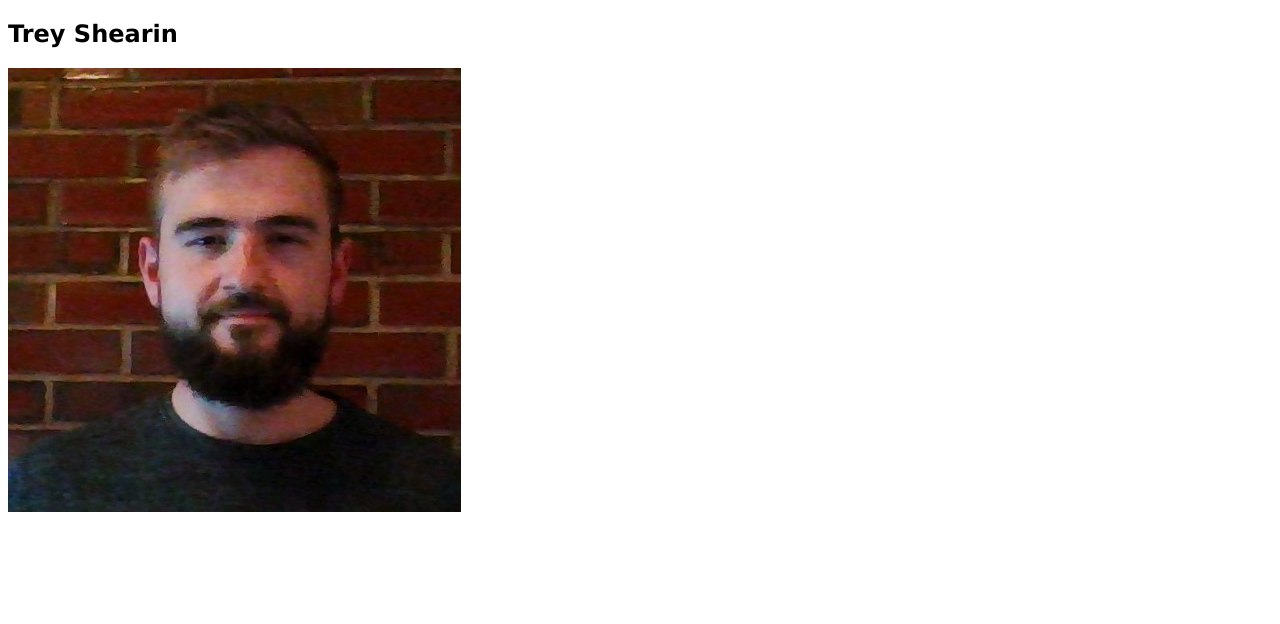
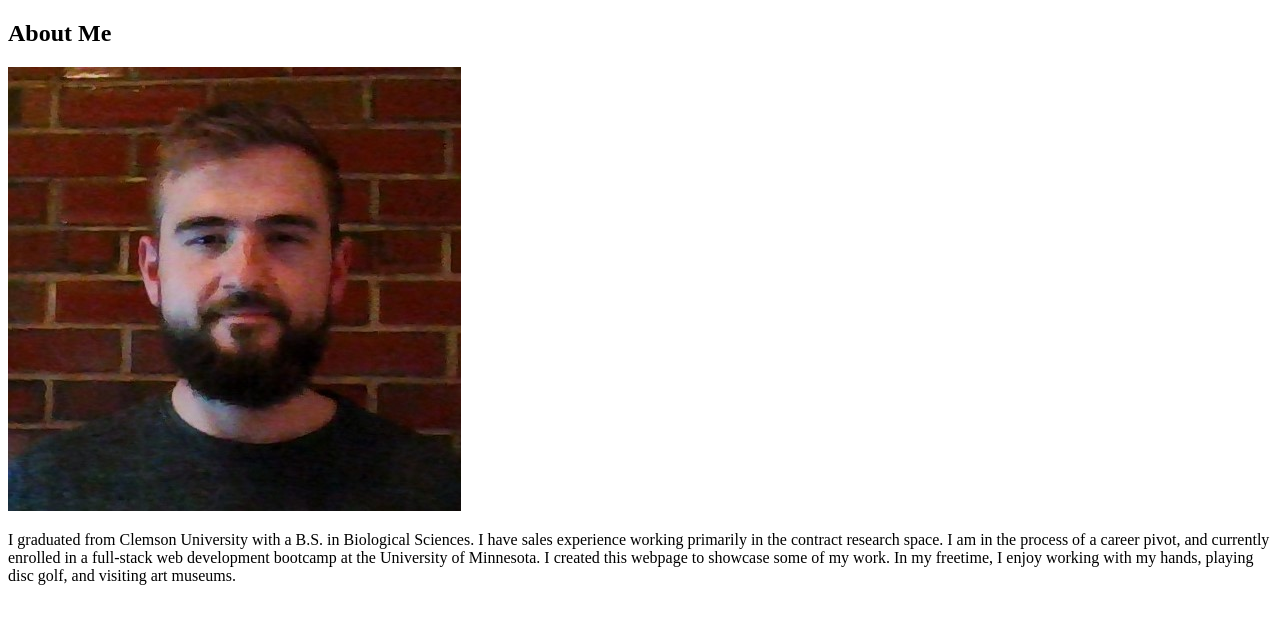
Before and after one commit to wshearin3/React-Portfolio, a React (Vite) app: page / in a window 1280 px wide. Shown: the top 624 px of the page. Built offline with nearby package versions, Linux system fonts and the light colour scheme.

Commit message:
created aboutme section, updated header, created aboutme styling

```diff
--- a/src/App.jsx
+++ b/src/App.jsx
@@ -1,7 +1,12 @@
 import Header from './components/Header';
+import AboutMe from './components/AboutMe';
 
 function App() {
-    return <Header />;
+    return (
+    <Header />,
+    <AboutMe />
+
+    );
 }
 
 export default App;
--- /dev/null
+++ b/src/components/AboutMe.jsx
@@ -0,0 +1,21 @@
+import React from 'react';
+import headshot from '/Headshot.jpg';
+import styles from './styles/aboutme.css';
+
+function AboutMe() {
+    return (
+        <section className='about-me'>
+            <h2>About Me</h2>
+            <div>
+                <img src={headshot} alt="Trey Headshot" />
+            </div>
+            <div>
+                <p>
+                    I graduated from Clemson University with a B.S. in Biological Sciences. I have sales experience working primarily in the contract research space. I am in the process of a career pivot, and currently enrolled in a full-stack web development bootcamp at the University of Minnesota. I created this webpage to showcase some of my work. In my freetime, I enjoy working with my hands, playing disc golf, and visiting art museums.
+                </p>
+            </div>
+        </section>
+    );
+}
+
+export default AboutMe;
--- a/src/components/Header.jsx
+++ b/src/components/Header.jsx
@@ -1,5 +1,5 @@
 import React from 'react';
-import headshot from '/Headshot.jpg';
+
 import styles from './styles/header.css';
 
 function Header () {
@@ -7,7 +7,7 @@
     <section className='Header'>
     <h1>Trey Shearin</h1>
     <div>
-        <img src={headshot} alt="Trey Headshot"/>
+
     </div>
     </section>
 );
```
Also changed, not shown: src/components/styles/aboutme.css (added), src/components/styles/header.css (line endings or trailing spaces).
